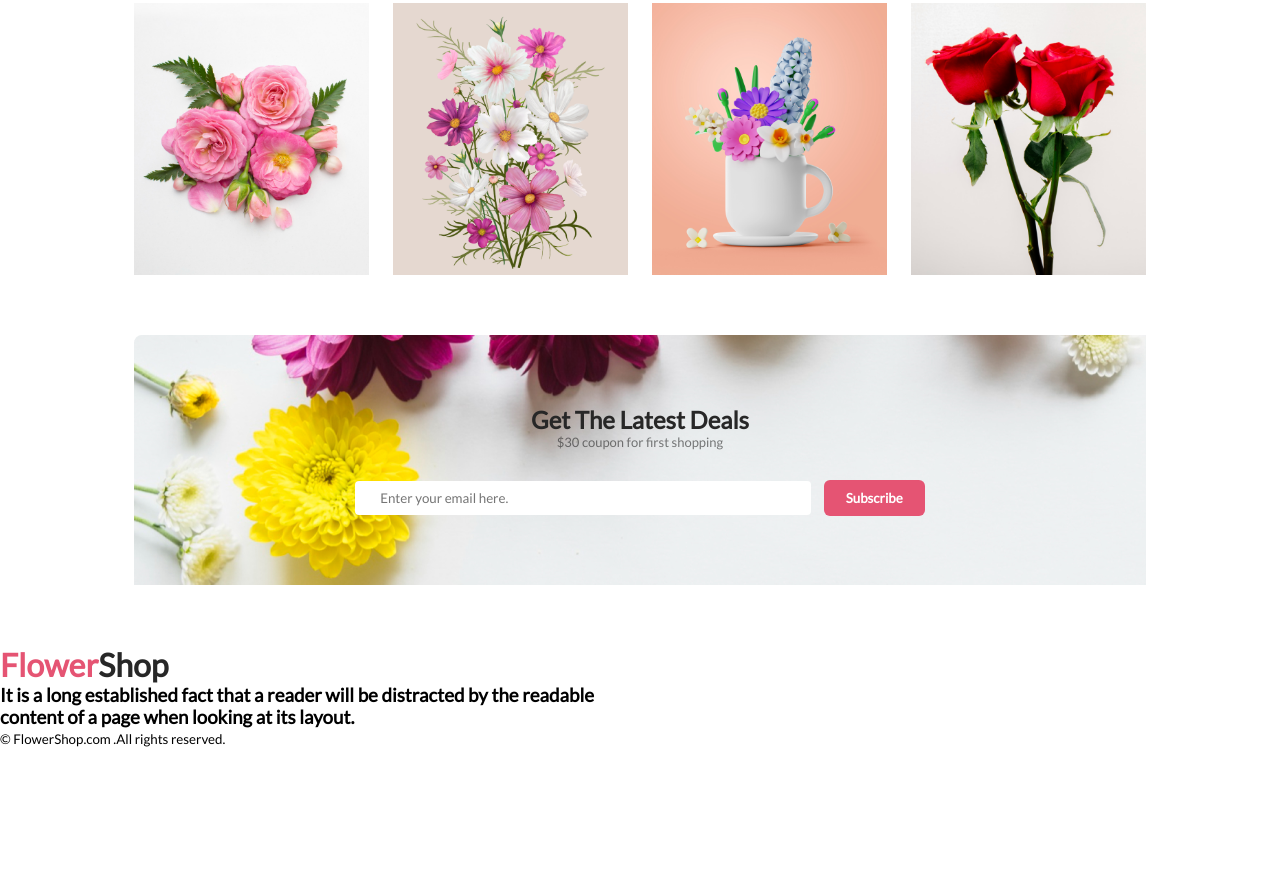
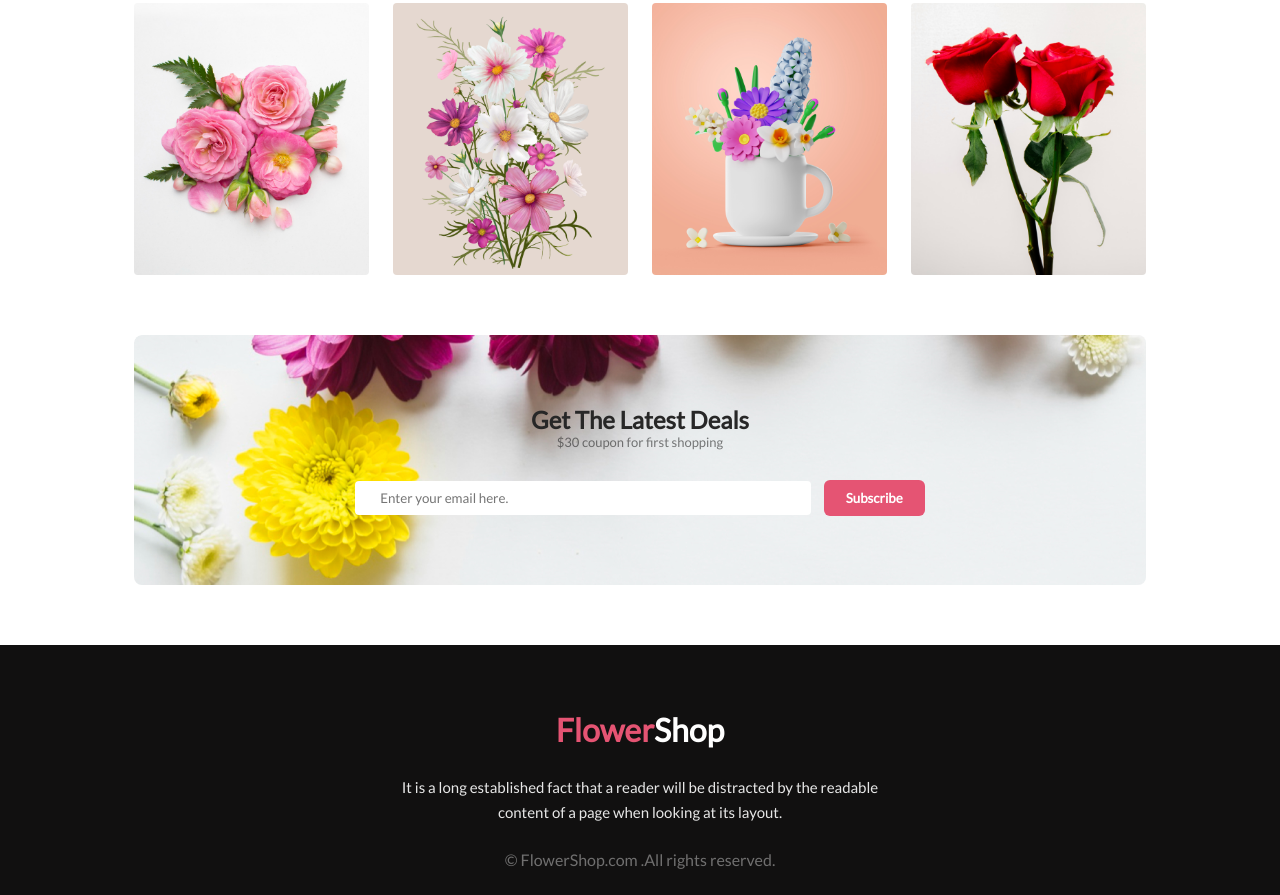
Before and after one commit to Jibonmahmudwd/flower-shop-assignment-j, a plain HTML site: page index.html in a window 1280 px wide. Shown: the part 1524-2419 px from the top of the page. Before the commit the page ends 2271 px from the top, so only its background shows below. Drawn offline with Linux system fonts and the light colour scheme.

Commit message:
here the footer design commit and all design almost completed

```diff
--- a/index.html
+++ b/index.html
@@ -88,8 +88,8 @@
 
     <footer>
         <h1><span style="color:#E55473;">Flower</span>Shop </h1>
-        <h3>It is a long established fact that a reader will be distracted by the readable <br>
-            content of a page when looking at its layout.</h3>
+        <h6>It is a long established fact that a reader will be distracted by the readable <br>
+            content of a page when looking at its layout.</h6>
         <small>&copy; FlowerShop.com .All rights reserved. </small>
     </footer>
 </body>
--- a/style.css
+++ b/style.css
@@ -138,6 +138,7 @@
 .only-img img{
     width: 235px;
     display: inline-block;
+    border-radius: 4px;
 }
  /* input field start */
 .img-show-input{
@@ -146,6 +147,7 @@
     height: 250px;
     margin: 60px auto;
     text-align: center;
+    border-radius: 8px;
 }
 
 .input-text{
@@ -169,3 +171,32 @@
 
 }
 /* main style end here */
+
+/* footer style */
+footer{
+    text-align: center;
+    background-color: rgb(17, 16, 16);
+    color: white;
+    height: 250px;
+
+    display: flex;
+    flex-direction: column;
+    justify-content: space-evenly;
+}
+footer>h1{
+    color:white;
+    padding-top: 40px;
+}
+footer>h6{
+    color: rgba(255, 255, 255, 0.90);
+font-size: 15px;
+font-weight: 200;
+line-height: 25px;
+}
+
+footer small{
+    color: rgba(255, 255, 255, 0.40);
+    font-size: 16px;
+    font-weight: 400;
+    line-height: normal;
+}
```
